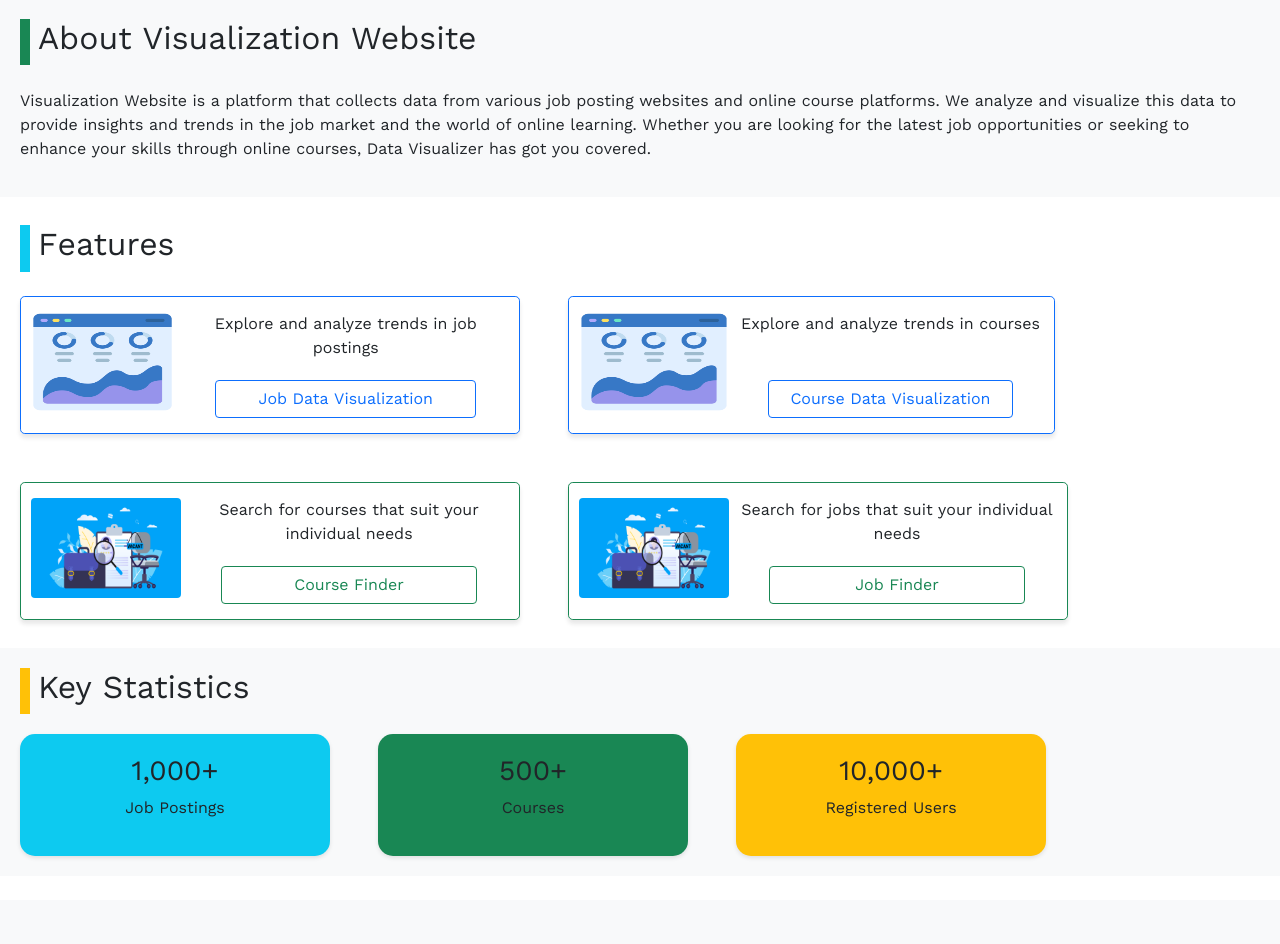
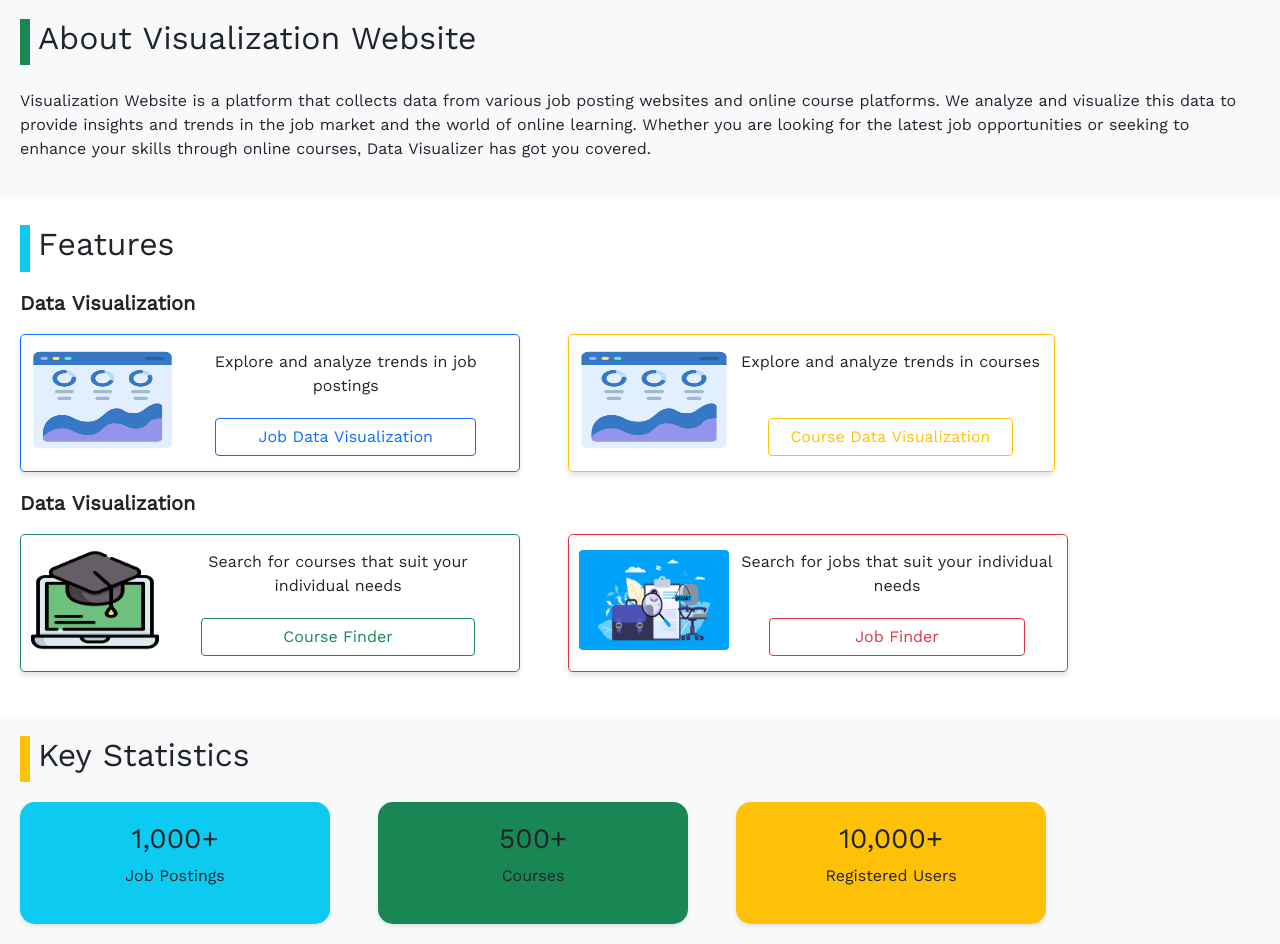
Before and after one commit to thanhhiep0705/Data-Visualizattion-Website-Using-Flask, a Flask app: page / in a window 1280 px wide. Shown: the part 487-1431 px from the top of the page. Before the commit the page ends 1345 px from the top, so only its background shows below. Run offline with Flask 3, Linux system fonts and the light colour scheme; some libraries are stand-ins or nearby versions.

Commit message:
Update UI

```diff
--- a/application/routes.py
+++ b/application/routes.py
@@ -514,7 +514,7 @@ def graph2(df):
     # subjects_to_plot = df_subject_time['Subject'].unique()[10:20]
     # df_subject_time = df_subject_time.query('Subject in @subjects_to_plot')
     fig = px.bar(df_subject_time, x="Subject", y="Average Time", color='Subject')
-    fig.update_layout(height=450, width=1080, xaxis={'visible': False}, margin=dict(t=0, l=0))
+    fig.update_layout(height=450, width=1000, xaxis={'visible': False}, margin=dict(t=0, l=0))
     fig_dialog = px.bar(df_subject_time, x="Subject", y="Average Time", color='Subject')
     fig_dialog.update_layout(height = 700, width =1000, xaxis={'visible': False, 'showticklabels': True, }, margin=dict(l=20, r=20, t=50, b=20), font=dict(size=10),legend=dict(orientation = "h", yanchor="bottom",y=-1.1,xanchor="left", x=0))
     return fig, fig_dialog
--- a/application/templates/course-finder.html
+++ b/application/templates/course-finder.html
@@ -9,7 +9,7 @@
 
 
 <div class="mt-4 m-4">
-    <form class="d-flex gap-2 align-items-center"
+    <form class="d-flex gap-2"
           id="course-finder-form"
           action="{{ url_for('courseFinder') }}"
           method="POST">
@@ -28,7 +28,7 @@
         </select>
         <div>
             <button type="submit"
-                    class="btn btn-primary rounded-3 h-auto">Submit</button>
+                    class="btn btn-primary rounded-3 h-auto jus">Submit</button>
         </div>
     </form>
     {% if course|length > 0 %}
--- a/application/templates/home.html
+++ b/application/templates/home.html
@@ -1,10 +1,8 @@
 {% extends "layout.html" %} {% block content %}
-<div
-  style="
+<div style="
     height: 220px;
     background-image: url('../static//img/web-backgroud.jpg');
-  "
-></div>
+  "></div>
 <div class="d-flex flex-column gap-2 my-4">
   <!-- Hero Section -->
   <section class="hero">
@@ -31,69 +29,66 @@
   </section>
 
   <!-- Functions Section -->
-  <section class="features">
+  <section class="features d-flex flex-column gap-3">
     <div class="d-flex gap-2">
       <div class="rectangle bg-info"></div>
       <h2 class="text-left">Features</h2>
     </div>
-    <div class="row row-cols-auto gap-5 mt-4 m-auto">
+    <span class="fs-5 fw-bold">Data Visualization</span>
+    <div class="row row-cols-auto gap-5 mx-0">
       <div class="feature col d-flex gap-2 justify-content-around border border-primary rounded-3">
-        <img
-        class="rounded-2"
+        <img class="rounded-2"
              src="../../static/img/data-visualization.png"
              width="150"
              height="100"
-          alt="Visualization IMG"
-        />
+             alt="Visualization IMG" />
         <div class="d-flex flex-column gap-1 align-items-center justify-content-between text-center">
           <p class="px-1  text-body">Explore and analyze trends in job postings</p>
-          <a href="/visualization" class="btn btn-outline-primary mx-auto">Job Data Visualization</a>
+          <a href="/visualization"
+             class="btn btn-outline-primary mx-auto">Job Data Visualization</a>
         </div>
       </div>
 
-      <div class="feature col d-flex gap-2 justify-content-around border border-primary rounded-3">
-        <img
-        class="rounded-2"
+      <div class="feature col d-flex gap-2 justify-content-around border border-warning rounded-3">
+        <img class="rounded-2"
              src="../../static/img/data-visualization.png"
              width="150"
              height="100"
-          alt="Visualization IMG"
-        />
+             alt="Visualization IMG" />
         <div class="d-flex flex-column gap-1 align-items-center justify-content-between text-center">
           <p class="px-1  text-body">Explore and analyze trends in courses</p>
-          <a href="/visualization" class="btn btn-outline-primary mx-auto">Course Data Visualization</a>
+          <a href="/visualization"
+             class="btn btn-outline-warning mx-auto">Course Data Visualization</a>
         </div>
       </div>
 
+    </div>
+    <span class="fs-5 fw-bold">Data Visualization</span>
+    <div class="row row-cols-auto gap-5 mx-0">
       <div class="feature col d-flex gap-2 justify-content-around border border-success rounded-3">
-        <img
-        class="rounded-2"
+        <img class="rounded-2"
+             src="../../static/img/find-course.png"
+             width="150"
+             height="100"
+             alt="Search IMG" />
+        <div class="d-flex flex-column gap-1 align-items-center justify-content-between text-center">
+          <p class="px-1 text-body text-w">Search for courses that suit your individual needs</p>
+          <a href="/course-finder"
+             class="btn btn-outline-success mx-auto">Course Finder</a>
+        </div>
+      </div>
+
+      <div class="feature col d-flex gap-2 justify-content-around border border-danger rounded-3">
+        <img class="rounded-2"
              src="../../static/img/job-posting.png"
              width="150"
              height="100"
-          alt="Search IMG"
-        />
-        <div class="d-flex flex-column gap-1 align-items-center justify-content-between text-center">
-          <p class="px-1 text-body text-w">Search for courses that suit your individual needs</p>
-          <a href="/course-finder" class="btn btn-outline-success mx-auto"
-            >Course Finder</a
-          >
-        </div>
-      </div>
-
-      <div class="feature col d-flex gap-2 justify-content-around border border-success rounded-3">
-        <img
-        class="rounded-2"
-          src="../../static/img/job-posting.png"
-          width="150"
-          height="100"
-          alt="Search IMG"
-        />
+             alt="Search IMG" />
         <div class="d-flex flex-column gap-1 align-items-center justify-content-between text-center">
           <p class="px-1 text-body text-w">Search for jobs that suit your individual needs</p>
-          <a href="/Job-finder" class="btn btn-outline-success mx-auto"
-            >Job Finder</a
-          >
+          <a href="/Job-finder"
+             class="btn btn-outline-danger mx-auto">Job Finder</a>
+        </div>
       </div>
     </div>
 </div>
@@ -122,5 +117,6 @@
 </section>
 </div>
 {% block css %}
-<link rel="stylesheet" href="{{ url_for('static', filename='css/home.css') }}" />
+<link rel="stylesheet"
+      href="{{ url_for('static', filename='css/home.css') }}" />
 {% endblock %} {% endblock %}
```
Also changed, not shown: application/static/img/find-course.png (added). Lines whose indentation alone changed are shown as unchanged.
